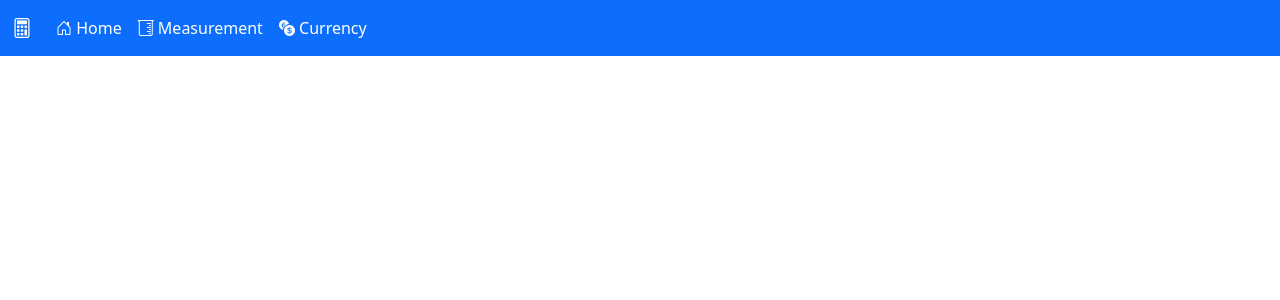
After one commit to shibani-sahu/Calculator_Pro, a Django app: template templates/Measurement.html in a window 1280 px wide. The commit adds this page. Shown: the top 300 px of the page. Run offline with Django 5.2, Linux system fonts and the light colour scheme; the template is opened without the code that fills it, so the values that code supplies are empty.

Commit message:
creating Measurement & currency page and add icon
Creating measurement & currency page with same navigation bar , link all the pages and add icon to the tittle bar

```diff
--- /dev/null
+++ b/templates/Measurement.html
@@ -0,0 +1,50 @@
+<!DOCTYPE html>
+<html lang="en">
+
+<head>
+    <meta charset="UTF-8">
+    <meta name="viewport" content="width=device-width, initial-scale=1.0">
+    <title>Measurement</title>
+    <link rel="icon" href="https://www.freeiconspng.com/uploads/calculator-icon-0.png" type="image/x-icon">
+    <link rel="stylesheet" href="https://cdn.jsdelivr.net/npm/bootstrap-icons@1.13.1/font/bootstrap-icons.min.css">
+    <link href="https://cdn.jsdelivr.net/npm/bootstrap@5.3.8/dist/css/bootstrap.min.css" rel="stylesheet"
+        integrity="sha384-sRIl4kxILFvY47J16cr9ZwB07vP4J8+LH7qKQnuqkuIAvNWLzeN8tE5YBujZqJLB" crossorigin="anonymous">
+</head>
+
+<body>
+    <!-- navbar -->
+    <nav class="navbar navbar-expand-lg bg-primary navbar-dark ">
+        <div class="container-fluid">
+            <a class="navbar-brand" href="./index.html"><i class="bi bi-calculator"></i></a>
+            <button class="navbar-toggler" type="button" data-bs-toggle="collapse" data-bs-target="#navbarNav"
+                aria-controls="navbarNav" aria-expanded="false" aria-label="Toggle navigation">
+                <span class="navbar-toggler-icon"></span>
+            </button>
+            <div class="collapse navbar-collapse" id="navbarNav">
+                <ul class="navbar-nav">
+                    <li class="nav-item">
+                        <a class="nav-link active" aria-current="page" href="./index.html"><i
+                                class="bi bi-house-door"></i> Home</a>
+                    </li>
+                    <li class="nav-item">
+                        <a class="nav-link active" href="./Measurement.html"><i class="bi bi-beaker"></i>
+                            Measurement</a>
+                    </li>
+                    <li class="nav-item">
+                        <a class="nav-link active" href="./Currency.html"><i class="bi bi-currency-exchange"></i>
+                            Currency</a>
+                    </li>
+                </ul>
+            </div>
+        </div>
+    </nav>
+    <!-- end navbar -->
+
+    <!-- Measurement -->
+
+    <script src="https://cdn.jsdelivr.net/npm/bootstrap@5.3.8/dist/js/bootstrap.bundle.min.js"
+        integrity="sha384-FKyoEForCGlyvwx9Hj09JcYn3nv7wiPVlz7YYwJrWVcXK/BmnVDxM+D2scQbITxI"
+        crossorigin="anonymous"></script>
+</body>
+
+</html>
--- a/templates/index.html
+++ b/templates/index.html
@@ -5,6 +5,7 @@
     <meta charset="UTF-8">
     <meta name="viewport" content="width=device-width, initial-scale=1.0">
     <title>Calculator</title>
+    <link rel="icon" href="https://www.freeiconspng.com/uploads/calculator-icon-0.png" type="image/x-icon">
     <link rel="stylesheet" href="https://cdn.jsdelivr.net/npm/bootstrap-icons@1.13.1/font/bootstrap-icons.min.css">
     <link href="https://cdn.jsdelivr.net/npm/bootstrap@5.3.8/dist/css/bootstrap.min.css" rel="stylesheet"
         integrity="sha384-sRIl4kxILFvY47J16cr9ZwB07vP4J8+LH7qKQnuqkuIAvNWLzeN8tE5YBujZqJLB" crossorigin="anonymous">
```
Also changed, not shown: templates/Currency.html (added, +45 -0 lines).
